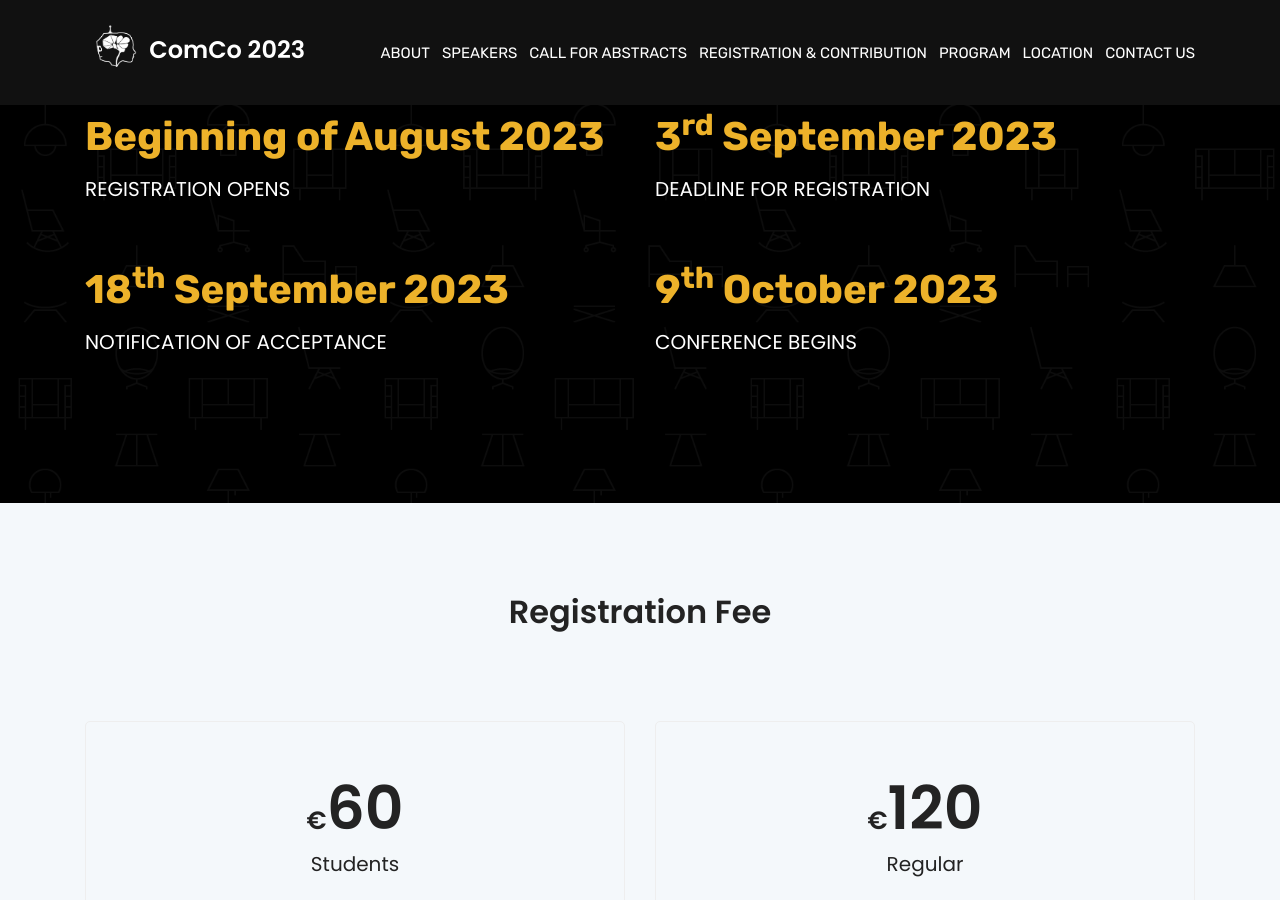
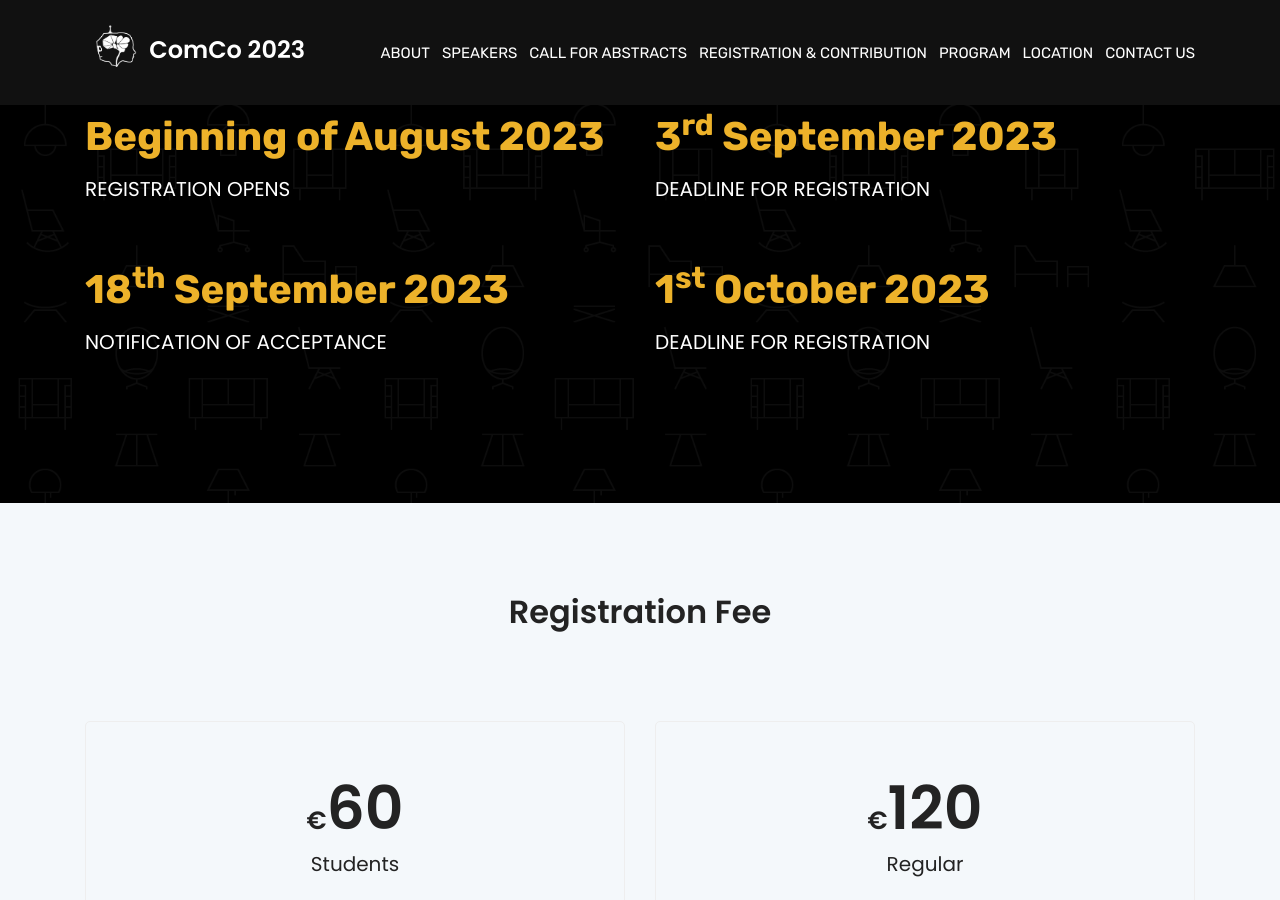
Before and after one commit to comco23/comco23.github.io, a Jekyll site: the page built from index.html, in a window 1280 px wide and 900 px high, scrolled down 1351 px. Built offline with Jekyll 4.4.1, drawn with Linux system fonts in a browser that asks for light colours.

Commit message:
modified the dates

```diff
--- a/_config.yml
+++ b/_config.yml
@@ -5,7 +5,7 @@ date: 9<sup>th</sup> - 10<sup>th</sup>, October, 2023
 date1: Beginning of August 2023
 date2: 3<sup>rd</sup> September 2023
 date3: 18<sup>th</sup> September 2023
-date4: 9<sup>th</sup> October 2023
+date4: 1<sup>st</sup> October 2023
 
 phone: +49 (0)541 969-2390
 mobile:
--- a/_includes/sections/dates.html
+++ b/_includes/sections/dates.html
@@ -24,7 +24,7 @@
 			<div class="col-lg-6 col-md-12 mb-5">
 				<div class="counter-stat">
 					<span class="counter">{{ site.date4 }}</span>
-					<h5>Conference Begins</h5>
+					<h5>Deadline For Registration</h5>
 				</div>
 			</div>
 		</div>
```
